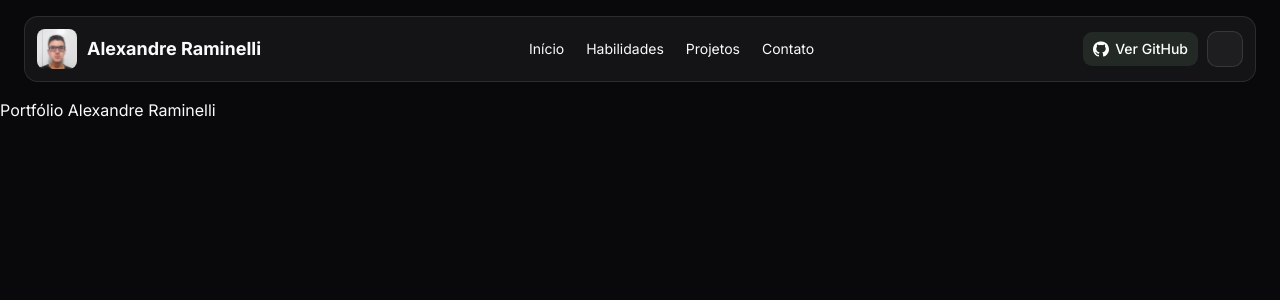
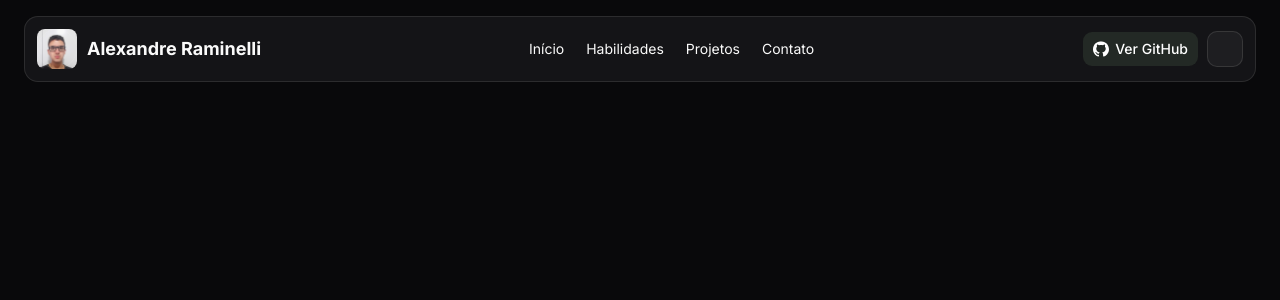
Before and after one commit to alexandreraminelli/alexandre-raminelli-portfolio, a Next.js app: page / in a window 1280 px wide. Shown: the top 300 px of the page. Built offline with nearby package versions, Linux system fonts and the light colour scheme; some icons are missing.

Commit message:
chore(home): marcar as seções que devem ser adicionadas

```diff
--- a/src/app/(portfolio)/page.tsx
+++ b/src/app/(portfolio)/page.tsx
@@ -1,3 +1,13 @@
 export default function HomePage() {
-  return <p>Portfólio Alexandre Raminelli</p>
+  return (
+    <>
+      {/* Hero Section */}
+
+      {/* Habilidades */}
+
+      {/* Projetos */}
+
+      {/* Contato */}
+    </>
+  )
 }
```
